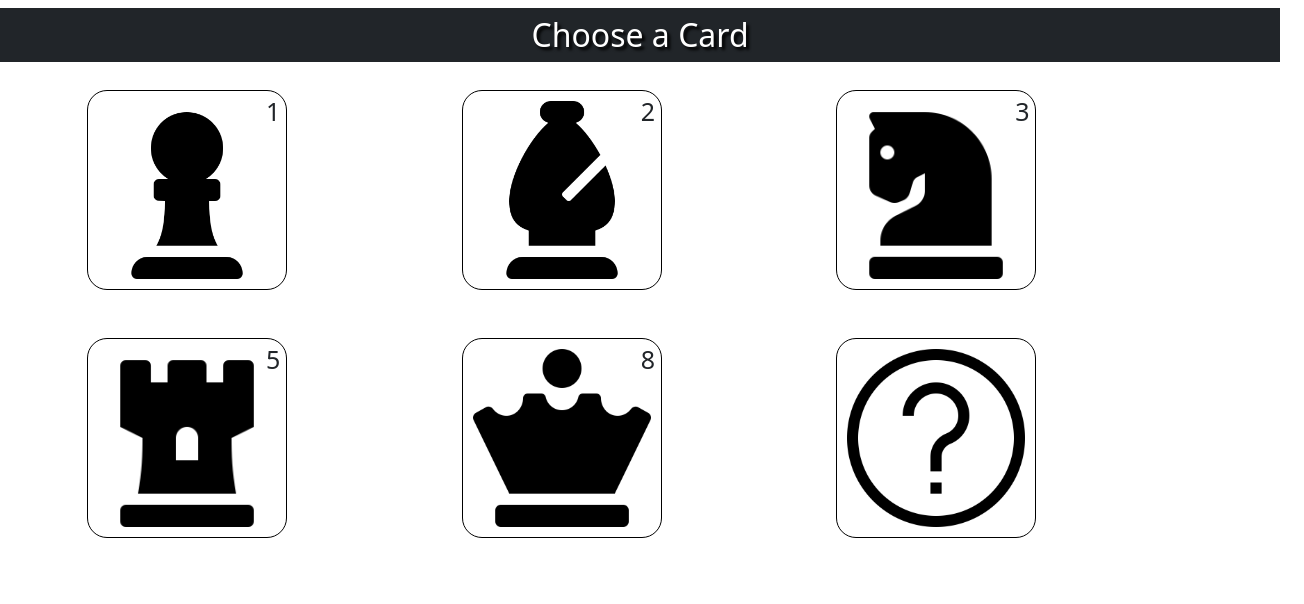
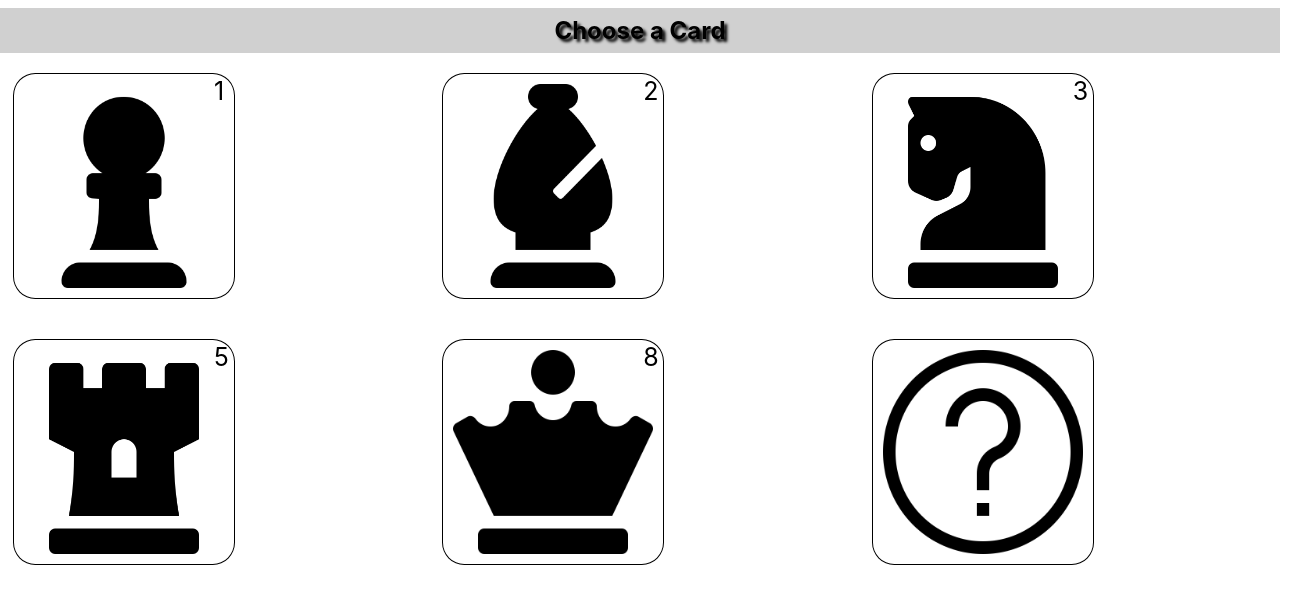
Before and after one commit to piscibus/scrum-poker, a React (Create React App) app: page /#/ in a window 1280 px wide. Shown: the top 604 px of the page, 1304 px wide, since content can reach past the window. Built offline with nearby package versions, Linux system fonts and the light colour scheme.

Commit message:
Remove The bootstrap backage && Code modification

```diff
--- a/package.json
+++ b/package.json
@@ -7,7 +7,6 @@
     "@testing-library/jest-dom": "^5.16.5",
     "@testing-library/react": "^13.4.0",
     "@testing-library/user-event": "^13.5.0",
-    "bootstrap": "^5.2.3",
     "react": "^18.2.0",
     "react-bootstrap": "^2.7.2",
     "react-dom": "^18.2.0",
--- a/src/App.js
+++ b/src/App.js
@@ -9,7 +9,7 @@ import "./App.css";
 import Home from "./components/Home/Home";
 import Card from "./components/Cards/Card";
 function App() {
-  const  router = createHashRouter([
+  const router = createHashRouter([
     { index: true, element: <Home /> },
     { path: "/home", element: <Card /> },
     { path: "/carditem/:id", element: <FullPageElement /> },
--- a/src/components/Cards/Card.jsx
+++ b/src/components/Cards/Card.jsx
@@ -3,21 +3,20 @@ import CardItem from "./CardItem/CardItem";
 import data from "../../data/data";
 import { Link } from "react-router-dom";
 import OverlyItem from "./OverlyItem/OverlyItem";
-
+import classes from "./card.module.css";
 const Card = (props) => {
   const [itemChecked, setItemChecked] = useState(null);
 
   return (
     <>
-      {" "}
-      <div className="row g-2">
+      <div className={classes["row"]}>
         {!itemChecked &&
           data.map((element) => {
             return (
               <div
                 key={element.id}
                 onClick={() => setItemChecked(element)}
-                className="col-4 d-flex  "
+                style={{ width: "33.33333333%", display: "flex" }}
               >
                 <CardItem id={element.id} {...props} image={element.image} />
               </div>
--- /dev/null
+++ b/src/components/Cards/card.module.css
@@ -0,0 +1,9 @@
+.row {
+  --bs-gutter-x: 0.5rem;
+  --bs-gutter-y: 00.5rem;
+  display: flex;
+  flex-wrap: wrap;
+  margin-top: calc(-1 * var(--bs-gutter-y));
+  margin-right: calc(-0.5 * var(--bs-gutter-x));
+  margin-left: calc(-0.5 * var(--bs-gutter-x));
+}
--- a/src/components/Home/Home.jsx
+++ b/src/components/Home/Home.jsx
@@ -1,15 +1,11 @@
 import React from "react";
 import Card from "../Cards/Card";
+import classes from "./Home.module.css";
 const Home = () => {
   return (
     <div>
-      <h2
-        style={{ textShadow: "3px 3px 3px #000000" }}
-        className="text-center  mb-50 bg-dark text-white my-2 p-2"
-      >
-        Choose a Card
-      </h2>
-      <div className="container ">
+      <h2 className={classes["title-primary"]}>Choose a Card</h2>
+      <div className={classes["container"]}>
         <Card />
       </div>
     </div>
--- /dev/null
+++ b/src/components/Home/Home.module.css
@@ -0,0 +1,18 @@
+.title-primary {
+  text-align: center;
+  padding: 0.5rem;
+  color: #000;
+  margin-top: 0.5rem !important;
+  margin-bottom: 0.5rem !important;
+  text-shadow: 3px 3px 3px #000000;
+  background-color: #d0d0d0;
+}
+.container {
+  --bs-gutter-x: 1.5rem;
+  --bs-gutter-y: 0;
+  width: 100%;
+  padding-right: calc(var(--bs-gutter-x) * 0.5);
+  padding-left: calc(var(--bs-gutter-x) * 0.5);
+  margin-right: auto;
+  margin-left: auto;
+}
--- a/src/index.js
+++ b/src/index.js
@@ -2,8 +2,6 @@ import React from "react";
 import ReactDOM from "react-dom/client";
 import "./index.css";
 import App from "./App";
-import "bootstrap/dist/css/bootstrap.min.css";
-import "bootstrap/dist/js/bootstrap.bundle";
 import reportWebVitals from "./reportWebVitals";
 
 const root = ReactDOM.createRoot(document.getElementById("root"));
```
Also changed, not shown: 1 other file (tests, documents, lock files or other folders).
